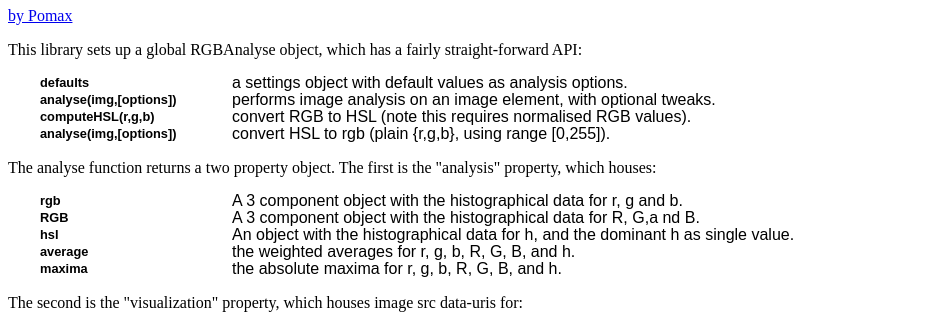
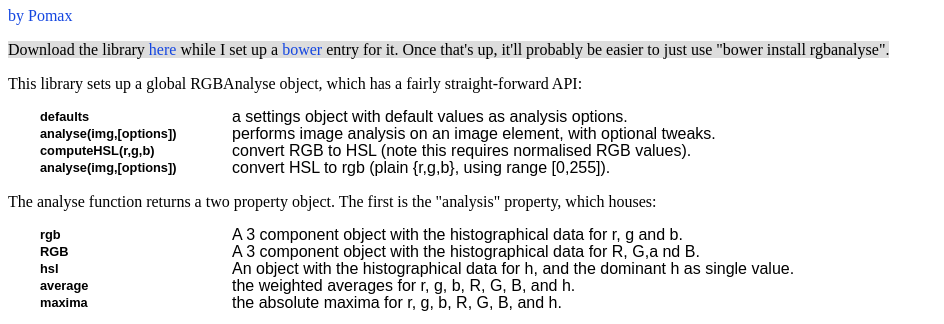
Before and after one commit to Pomax/RGBAnalyse, a website with bundled scripts: page index.html in a window 1280 px wide. Shown: the part 73-397 px from the top of the page, without its empty margins (0-944 px from the left). Built offline with nearby package versions, Linux system fonts and the light colour scheme.

Commit message:
contented

```diff
--- a/index.html
+++ b/index.html
@@ -69,11 +69,25 @@
         margin-left: 12em;
         margin-bottom: -1em;
       }
+      .download {
+        background: #DDD;
+      }
+      a, a:visited, a:hover, a:active {
+        text-decoration: none;
+        color: rgb(20,70,225);
+      }
+      a:hover {
+        text-decoration: underline;
+      }
     </style>
   </head>
   <body>
     <h1>A client-side histogram library for same-origin images</h1>
     <p><A href="http://github.com/Pomax/RGBAnalyse">by Pomax</a></p>
+
+    <p><span class="download">Download the library <a href="http://pomax.github.io/RGBAnalyse/release/RGBAnalyse.js">here</a>
+      while I set up a <a href="http://bower.io">bower</a> entry for it. Once that's up, it'll probably be easier
+      to just use "bower install rgbanalyse".</span></p>
 
     <p>This library sets up a global RGBAnalyse object, which has a
       fairly straight-forward API:</p>
```
Also changed, not shown: release/RGBAnalyse.js.
